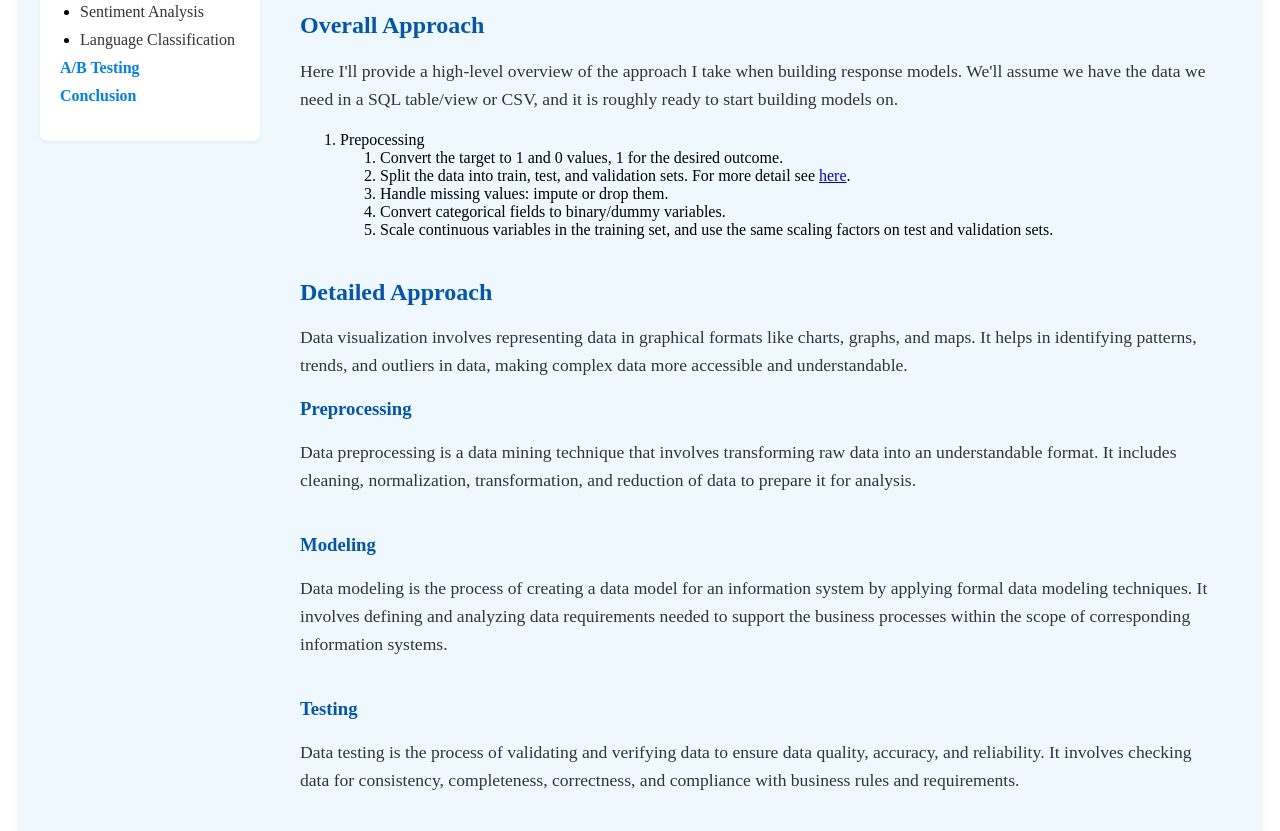
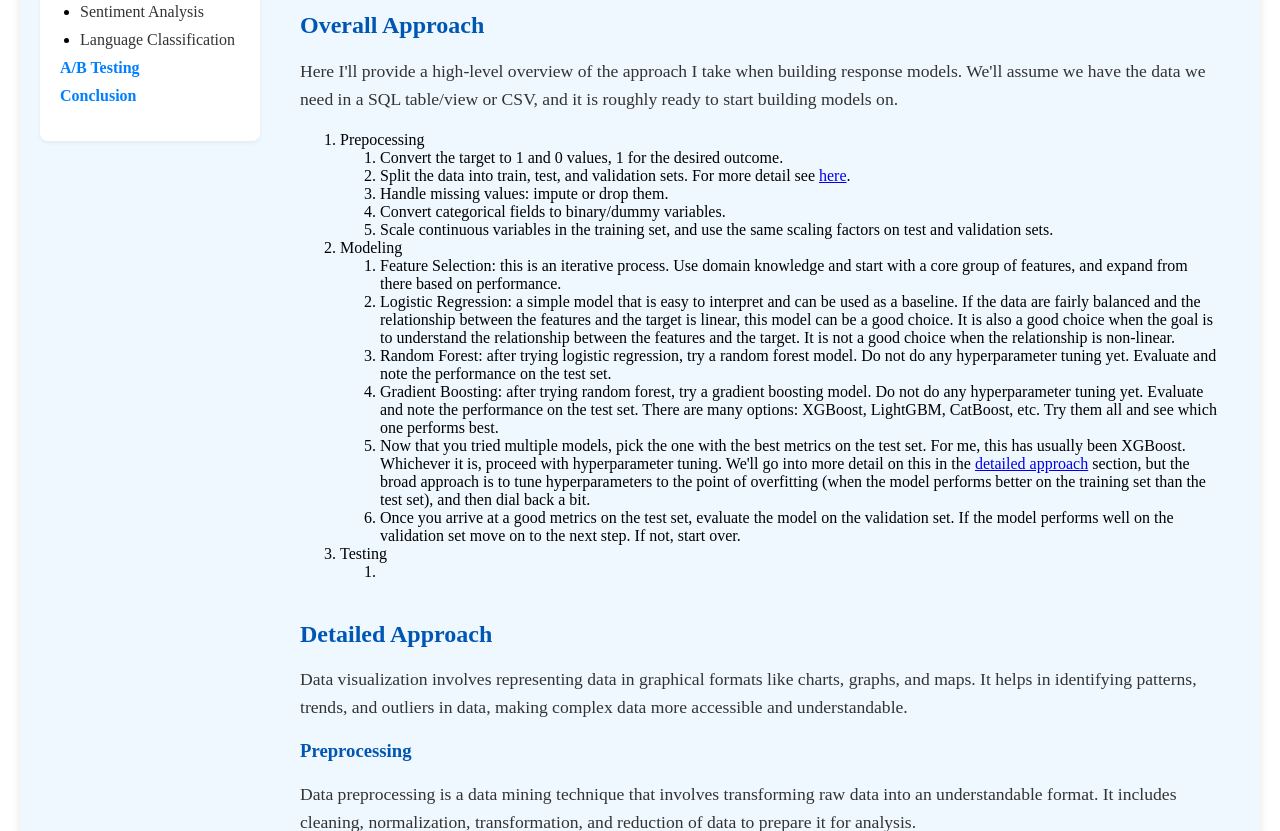
Before and after one commit to twwebb3/personal-website, a Django app: page /notes/data_science/ in a window 1280 px wide. Shown: the part 770-1601 px from the top of the page. Run offline with Django 4.2, Linux system fonts and the light colour scheme.

Commit message:
further ds detail added.

```diff
--- a/notes/templates/data_science.html
+++ b/notes/templates/data_science.html
@@ -89,6 +89,46 @@
                         <li>Convert categorical fields to binary/dummy variables.</li>
                         <li>Scale continuous variables in the training set, and use the same scaling factors on test and validation sets.</li>
                     </ol>
+
+                    <li>Modeling</li>
+                    <ol>
+                        <li>
+                            Feature Selection: this is an iterative process. Use domain knowledge and start with a core
+                            group of features, and expand from there based on performance.
+                        </li>
+                        <li>
+                            Logistic Regression: a simple model that is easy to interpret and can be used as a baseline.
+                            If the data are fairly balanced and the relationship between the features and the target is
+                            linear, this model can be a good choice. It is also a good choice when the goal is to
+                            understand the relationship between the features and the target. It is not a good choice when
+                            the relationship is non-linear.
+                        </li>
+                        <li>
+                            Random Forest: after trying logistic regression, try a random forest model. Do not do any
+                            hyperparameter tuning yet. Evaluate and note the performance on the test set.
+                        </li>
+                        <li>
+                            Gradient Boosting: after trying random forest, try a gradient boosting model. Do not do any
+                            hyperparameter tuning yet. Evaluate and note the performance on the test set. There are
+                            many options: XGBoost, LightGBM, CatBoost, etc. Try them all and see which one performs best.
+                        </li>
+                        <li>
+                            Now that you tried multiple models, pick the one with the best metrics on the test set. For
+                            me, this has usually been XGBoost. Whichever it is, proceed with hyperparameter tuning. We'll
+                            go into more detail on this in the <a href="#response-detail-modeling">detailed approach</a>
+                            section, but the broad approach is to tune hyperparameters to the point of overfitting (when
+                            the model performs better on the training set than the test set), and then dial back a bit.
+                        </li>
+                        <li>
+                            Once you arrive at a good metrics on the test set, evaluate the model on the validation set.
+                            If the model performs well on the validation set move on to the next step. If not, start over.
+                        </li>
+                    </ol>
+
+                    <li>Testing</li>
+                    <ol>
+                        <li></li>
+                    </ol>
                 </ol>
             </section>
 
```
